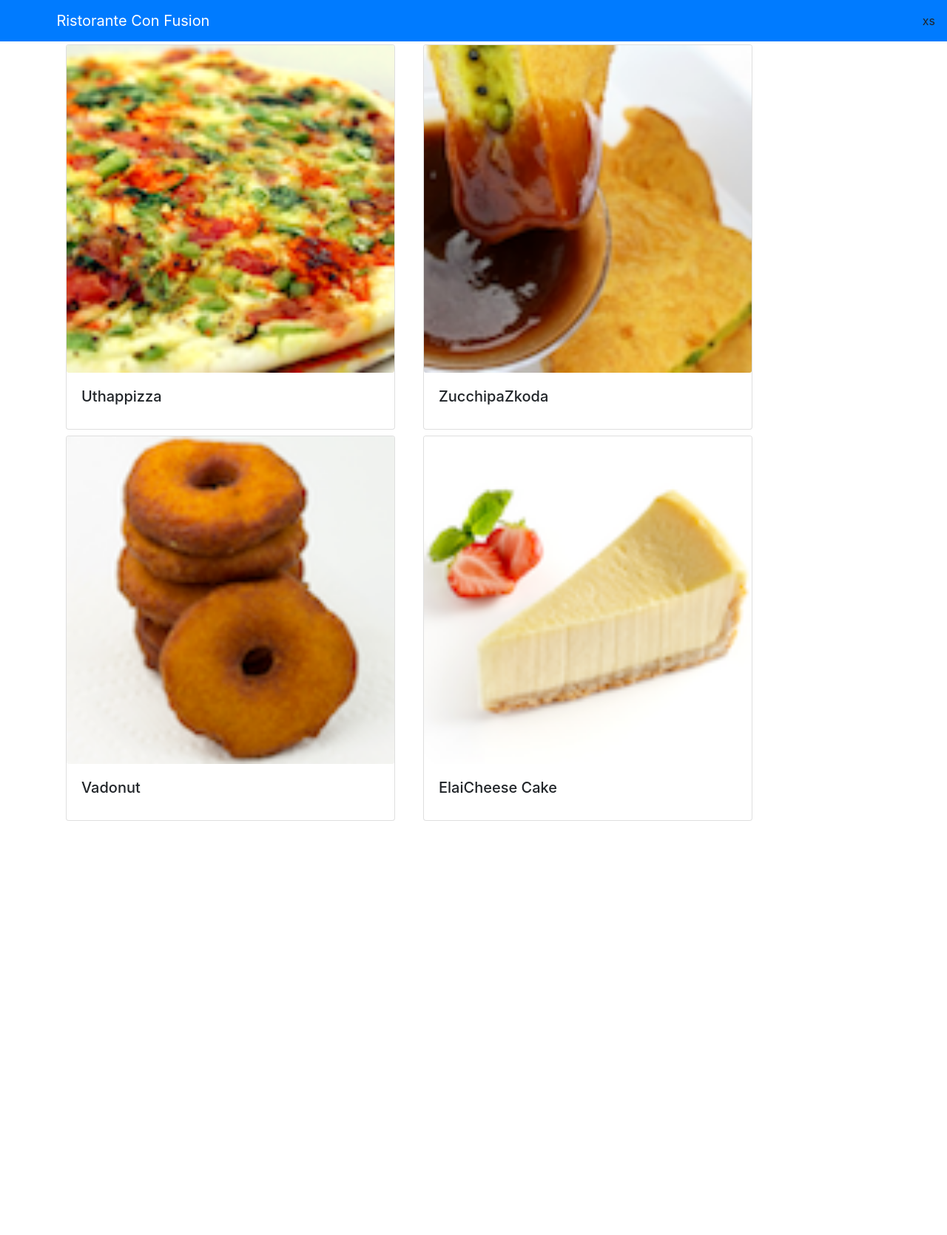
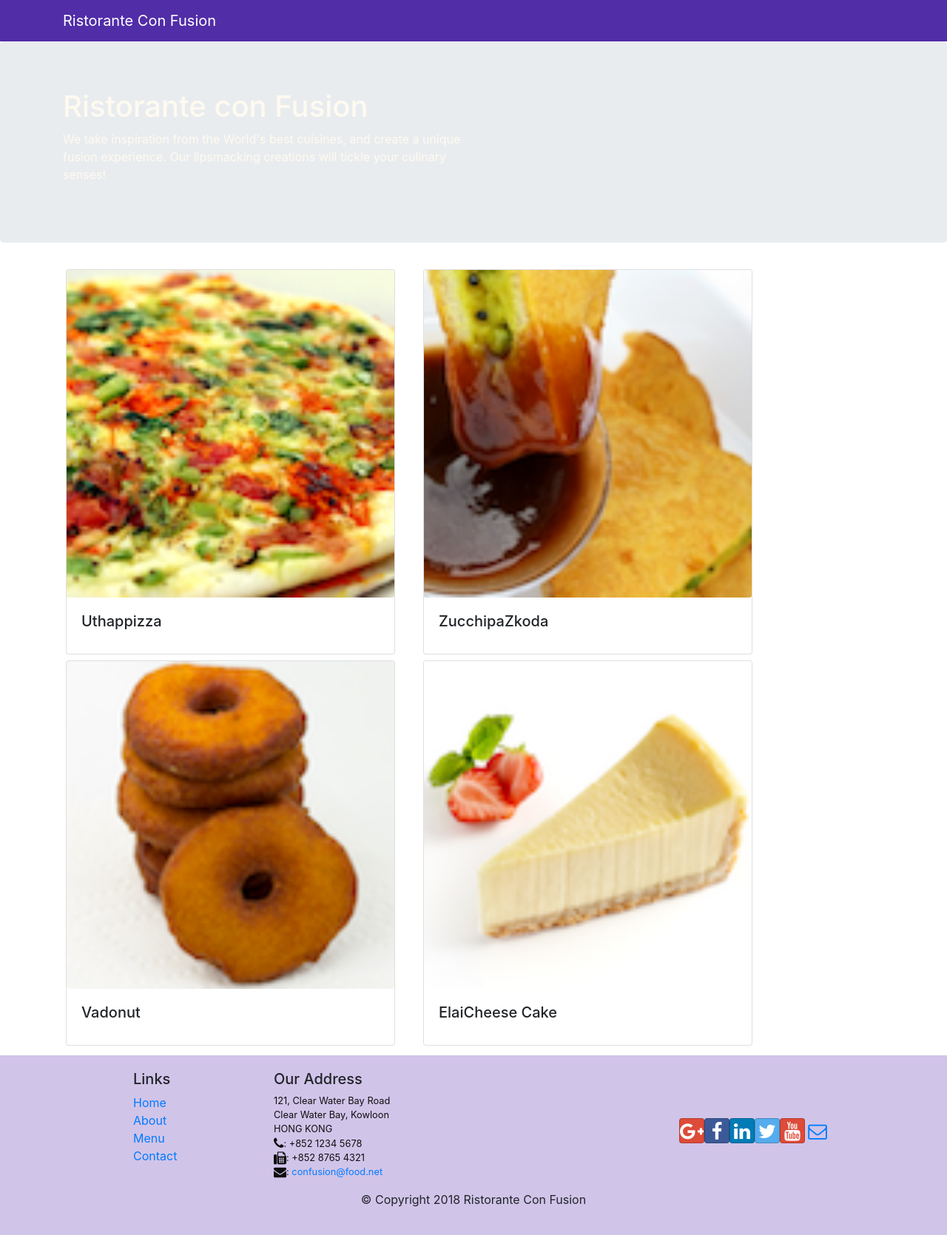
Before and after one commit to xAirx/Coursera-UniversityofHK-React, a React (Create React App) app in the folder confusion/: page /contactus in a window 1280 px wide. Shown: the whole page at 74% size. Before the commit the page ends 1123 px from the top, so only its background shows below. Built offline with nearby package versions, Linux system fonts and the light colour scheme.

Commit message:
header and footer

```diff
--- a/confusion/package.json
+++ b/confusion/package.json
@@ -4,8 +4,11 @@
   "private": true,
   "dependencies": {
     "bootstrap": "4.0.0",
+    "bootstrap-social": "5.1.1",
+    "font-awesome": "4.7.0",
     "react": "^16.10.2",
     "react-dom": "^16.10.2",
+    "react-router-dom": "4.2.2",
     "react-scripts": "3.2.0",
     "reactstrap": "5.0.0"
   },
--- a/confusion/src/App.css
+++ b/confusion/src/App.css
@@ -20,3 +20,37 @@
 .App-link {
   color: #09d3ac;
 }
+
+.row-header{
+  margin:0px auto;
+  padding:0px auto;
+}
+
+.row-content {
+  margin:0px auto;
+  padding: 50px 0px 50px 0px;
+  border-bottom: 1px ridge;
+  min-height:400px;
+}
+
+.footer{
+  background-color: #D1C4E9;
+  margin:0px auto;
+  padding: 20px 0px 20px 0px;
+}
+.jumbotron {
+  padding:70px 30px 70px 30px;
+  margin:0px auto;
+  background: #9575CD ;
+  color:floralwhite;
+}
+
+address{
+  font-size:80%;
+  margin:0px;
+  color:#0f0f0f;
+}
+
+.navbar-dark {
+  background-color: #512DA8;
+}
--- /dev/null
+++ b/confusion/src/components/FooterComponent.js
@@ -0,0 +1,50 @@
+import React from 'react';
+
+function Footer(props) {
+    return(
+    <div className="footer">
+        <div className="container">
+            <div className="row justify-content-center">
+                <div className="col-4 offset-1 col-sm-2">
+                    <h5>Links</h5>
+                    <ul className="list-unstyled">
+                        <li><a href="#">Home</a></li>
+                        <li><a href="#">About</a></li>
+                        <li><a href="#">Menu</a></li>
+                        <li><a href="contactus.html">Contact</a></li>
+                    </ul>
+                </div>
+                <div className="col-7 col-sm-5">
+                    <h5>Our Address</h5>
+                    <address>
+		              121, Clear Water Bay Road<br />
+		              Clear Water Bay, Kowloon<br />
+		              HONG KONG<br />
+		              <i className="fa fa-phone fa-lg"></i>: +852 1234 5678<br />
+		              <i className="fa fa-fax fa-lg"></i>: +852 8765 4321<br />
+		              <i className="fa fa-envelope fa-lg"></i>: <a href="mailto:confusion@food.net">
+                         confusion@food.net</a>
+                    </address>
+                </div>
+                <div className="col-12 col-sm-4 align-self-center">
+                    <div className="text-center">
+                        <a className="btn btn-social-icon btn-google" href="http://google.com/+"><i className="fa fa-google-plus"></i></a>
+                        <a className="btn btn-social-icon btn-facebook" href="http://www.facebook.com/profile.php?id="><i className="fa fa-facebook"></i></a>
+                        <a className="btn btn-social-icon btn-linkedin" href="http://www.linkedin.com/in/"><i className="fa fa-linkedin"></i></a>
+                        <a className="btn btn-social-icon btn-twitter" href="http://twitter.com/"><i className="fa fa-twitter"></i></a>
+                        <a className="btn btn-social-icon btn-google" href="http://youtube.com/"><i className="fa fa-youtube"></i></a>
+                        <a className="btn btn-social-icon" href="mailto:"><i className="fa fa-envelope-o"></i></a>
+                    </div>
+                </div>
+            </div>
+            <div className="row justify-content-center">
+                <div className="col-auto">
+                    <p>© Copyright 2018 Ristorante Con Fusion</p>
+                </div>
+            </div>
+        </div>
+    </div>
+    )
+}
+
+export default Footer;
--- /dev/null
+++ b/confusion/src/components/HeaderComponent.js
@@ -0,0 +1,28 @@
+import React, { Component } from 'react';
+import { Navbar, NavbarBrand, Jumbotron } from 'reactstrap';
+
+class Header extends Component {
+  render() {
+    return(
+    <React.Fragment>
+      <Navbar dark>
+        <div className="container">
+            <NavbarBrand href="/">Ristorante Con Fusion</NavbarBrand>
+        </div>
+      </Navbar>
+      <Jumbotron>
+           <div className="container">
+               <div className="row row-header">
+                   <div className="col-12 col-sm-6">
+                       <h1>Ristorante con Fusion</h1>
+                       <p>We take inspiration from the World's best cuisines, and create a unique fusion experience. Our lipsmacking creations will tickle your culinary senses!</p>
+                   </div>
+               </div>
+           </div>
+       </Jumbotron>
+    </React.Fragment>
+    );
+  }
+}
+
+export default Header;
--- a/confusion/src/components/maincomponent.js
+++ b/confusion/src/components/maincomponent.js
@@ -3,6 +3,8 @@
 import Menu from './MenuComponent';
 import DishDetail from './DishdetailComponent';
 import { DISHES } from '../shared/dishes';
+import Header from './HeaderComponent';
+import Footer from './FooterComponent';
 
 class Main extends Component {
 
@@ -23,13 +25,15 @@
   render() {
     return (
       <div>
-        <Navbar dark color="primary">
+        {/* <Navbar dark color="primary">
           <div className="container">
             <NavbarBrand href="/">Ristorante Con Fusion</NavbarBrand>
           </div>xs
-        </Navbar>
+        </Navbar> */}
+        <Header />
         <Menu dishes={this.state.dishes} onClick={(dishId) => this.onDishSelect(dishId)} />
-        <DishDetail   dish={this.state.dishes.filter((dish) => dish.id === this.state.selectedDish)[0]} />
+        <DishDetail dish={this.state.dishes.filter((dish) => dish.id === this.state.selectedDish)[0]} />
+        <Footer />
       </div>
     );
   }
--- a/confusion/src/index.js
+++ b/confusion/src/index.js
@@ -4,6 +4,9 @@
 import App from './App';
 import * as serviceWorker from './serviceWorker';
 import 'bootstrap/dist/css/bootstrap.min.css';
+import 'font-awesome/css/font-awesome.css';
+import 'bootstrap-social/bootstrap-social.css';
+
 
 ReactDOM.render(<App />, document.getElementById('root'));
 
```
Also changed, not shown: confusion/src/App.js (+2 -14 lines), 1 other file (tests, documents, lock files or other folders).
